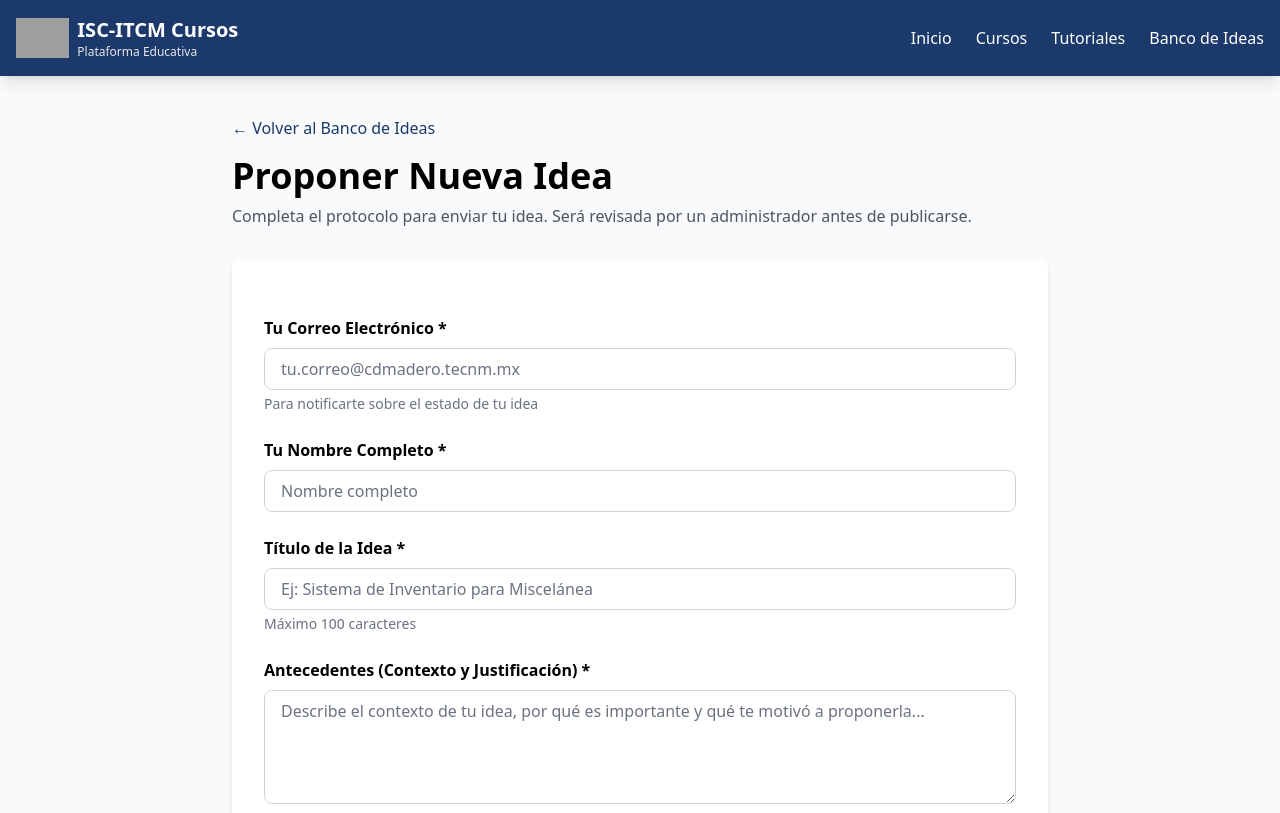
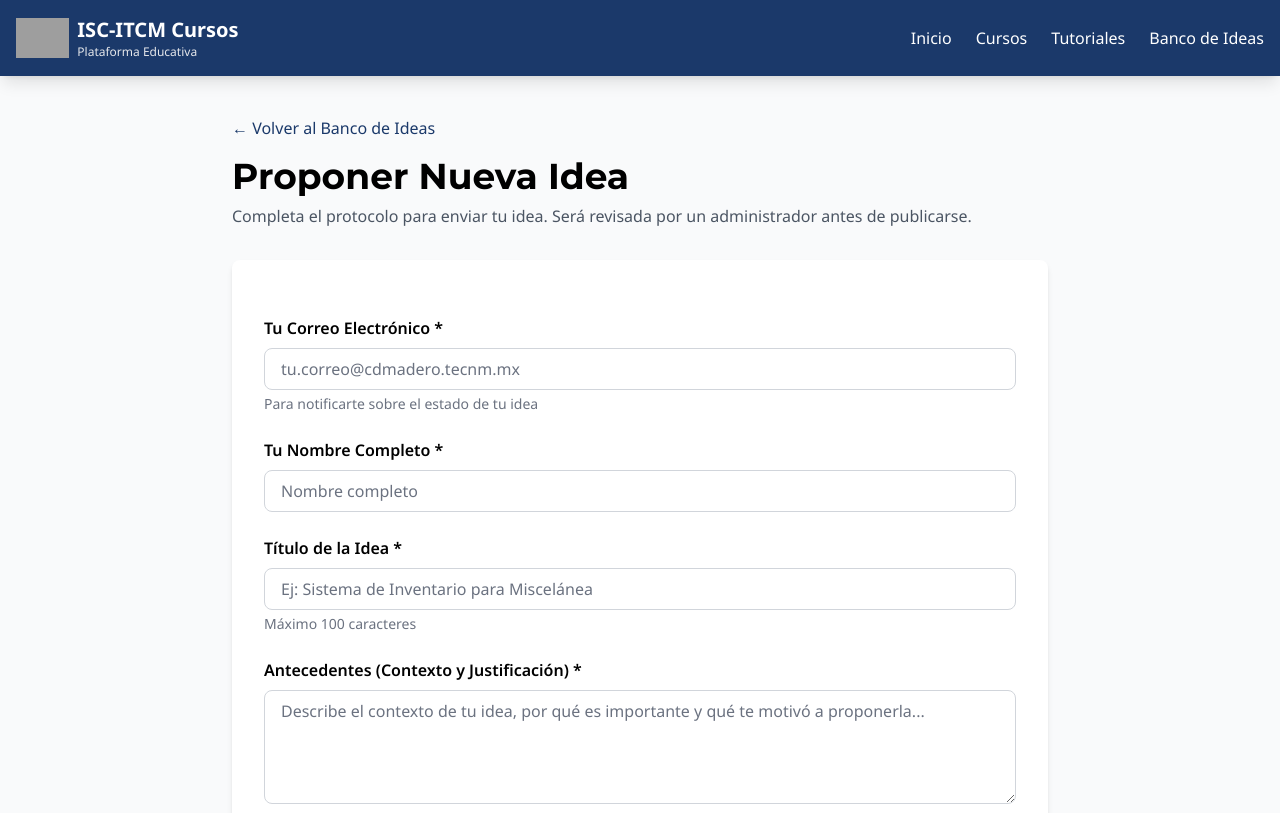
Before and after one commit to jjho05/ISC-ITCM-CURSOS, a plain HTML site: page banco-ideas/enviar-idea.html in a window 1280 px wide. Shown: the top 813 px of the page. Drawn offline with nearby package versions, Linux system fonts and the light colour scheme; grey boxes are pictures that could not be loaded.

Commit message:
fix: Restaurado styles.css necesario para banco de ideas

```diff
--- a/banco-ideas/enviar-idea.html
+++ b/banco-ideas/enviar-idea.html
@@ -12,6 +12,7 @@
         rel="stylesheet" />
     <link href="https://fonts.googleapis.com/css2?family=Montserrat:wght@400;500;600;700;800&display=swap"
         rel="stylesheet" />
+    <link href="../css/styles.css" rel="stylesheet" />
     <link href="css/banco-ideas.css" rel="stylesheet" />
     <script src="https://cdn.tailwindcss.com?plugins=forms,container-queries"></script>
     <style>
```
Also changed, not shown: banco-ideas/idea-detalle.html (+1 -0 lines), banco-ideas/index.html (+1 -0 lines), banco-ideas/mis-ideas.html (+1 -0 lines).
